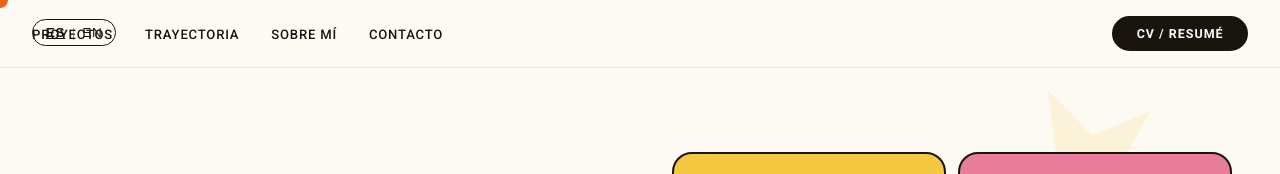
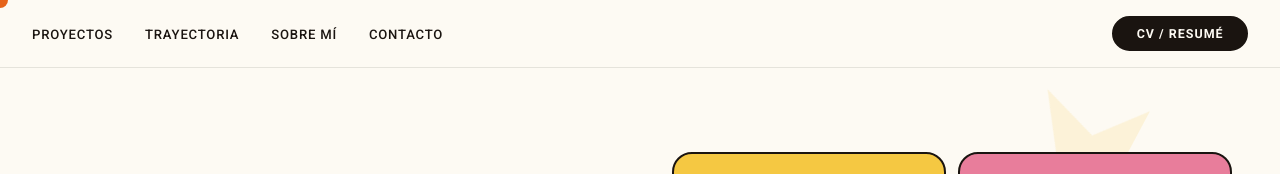
Before and after one commit to guadesign/guadesign.github.io, a React (Vite) app: page / in a window 1280 px wide. Shown: the top 174 px of the page. Built offline with nearby package versions, Linux system fonts and the light colour scheme.

Commit message:
Update App.jsx nav mal

```diff
--- a/src/App.jsx
+++ b/src/App.jsx
@@ -16,15 +16,7 @@ function App() {
   return (
     <div className="app-container">
       <Cursor />
-      <button
-        className="lang-toggle-btn"
-        onClick={() => setLang(lang === 'es' ? 'en' : 'es')}
-      >
-        <span className={lang === 'es' ? 'active-lang' : ''}>ES</span>
-        <span className="lang-divider">|</span>
-        <span className={lang === 'en' ? 'active-lang' : ''}>EN</span>
-      </button>
-      <Nav lang={lang} vista={vista} setVista={setVista} />
+      <Nav lang={lang} setLang={setLang} vista={vista} setVista={setVista} />
       {vista === 'portfolio' ? (
         <main>
           <Hero lang={lang} />
```
